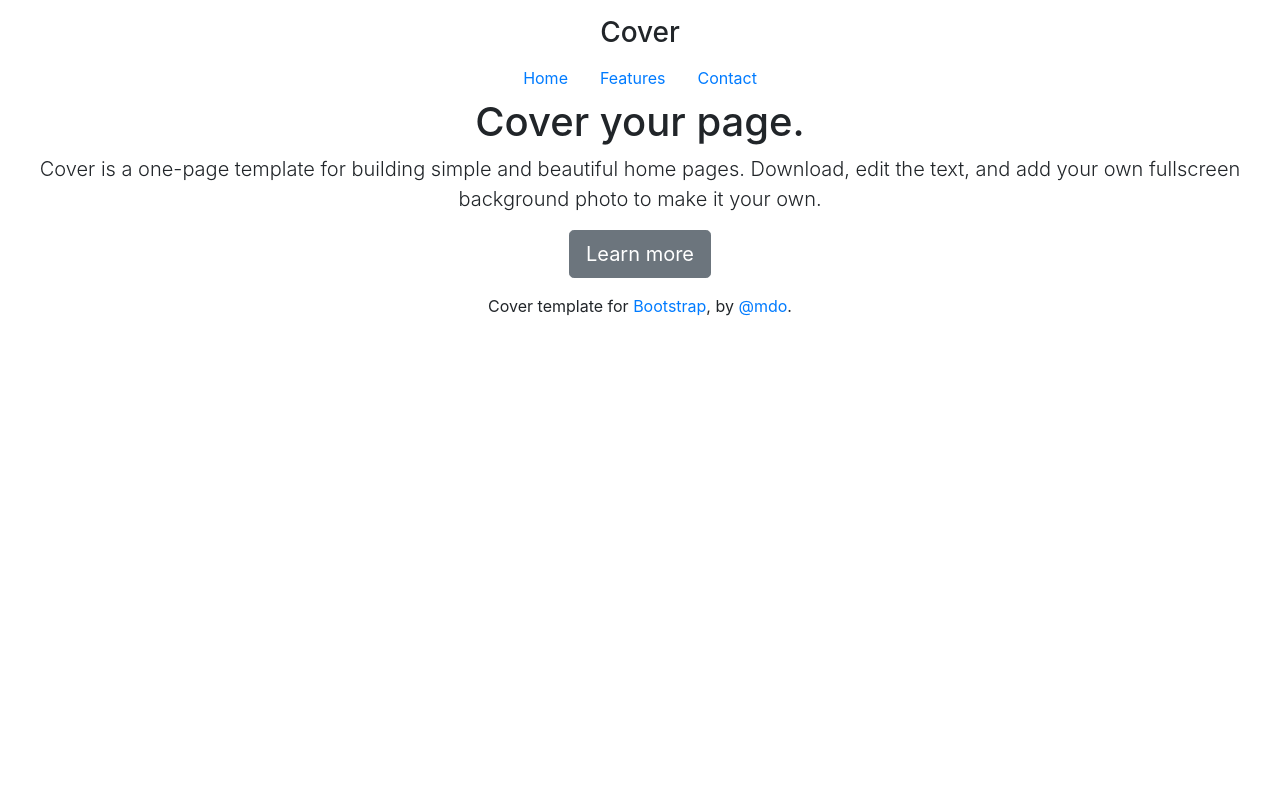
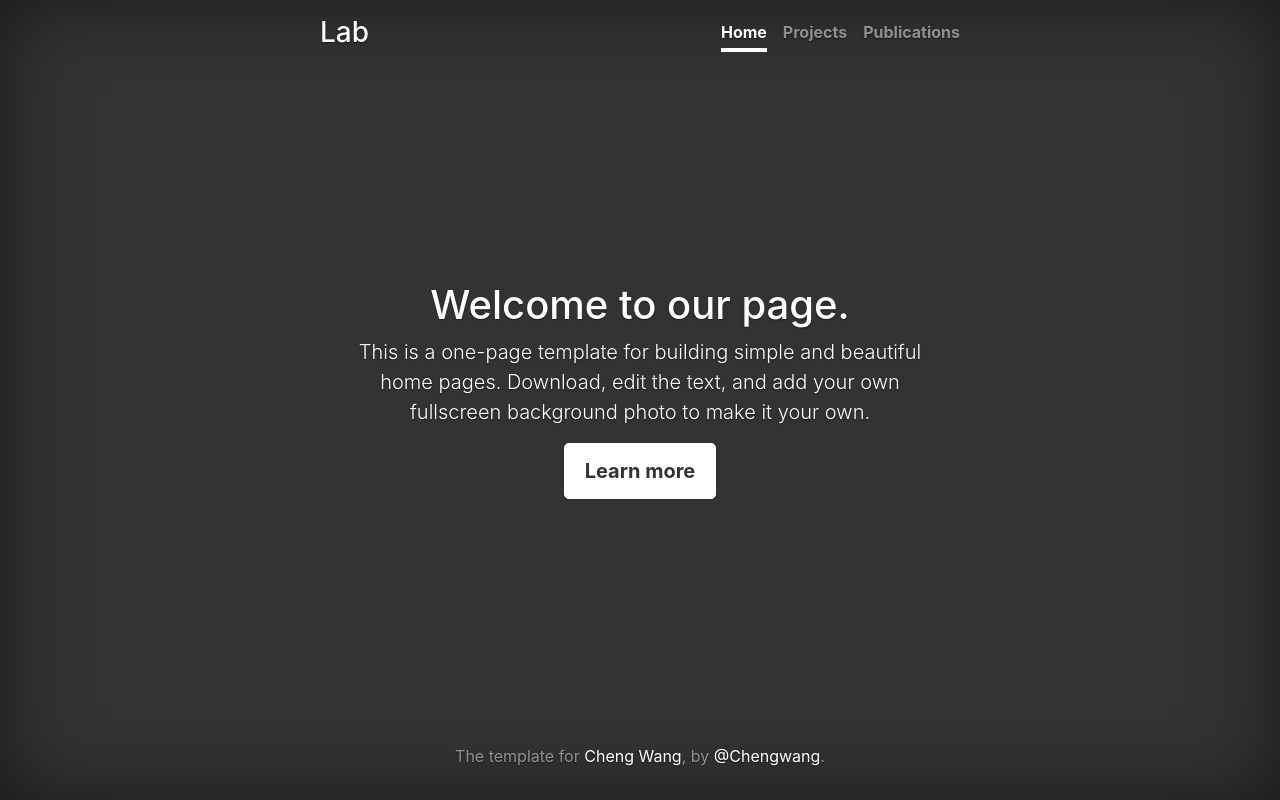
Before and after one commit to HurryXin/research_website, a Django app: page / in a window 1280 px wide. Run offline with Django 3.2, Linux system fonts and the light colour scheme; some libraries are stand-ins or nearby versions.

Commit message:
programing home page(index.html)

```diff
--- a/website/home/templates/home/index.html
+++ b/website/home/templates/home/index.html
@@ -9,28 +9,29 @@
 
     <title>Website home</title>
 
+    <link rel="stylesheet" href="https://stackpath.bootstrapcdn.com/bootstrap/4.1.0/css/bootstrap.min.css" integrity="sha384-9gVQ4dYFwwWSjIDZnLEWnxCjeSWFphJiwGPXr1jddIhOegiu1FwO5qRGvFXOdJZ4" crossorigin="anonymous">
     <script src="https://code.jquery.com/jquery-3.3.1.slim.min.js" integrity="sha384-q8i/X+965DzO0rT7abK41JStQIAqVgRVzpbzo5smXKp4YfRvH+8abtTE1Pi6jizo" crossorigin="anonymous"></script>
     <script src="https://cdnjs.cloudflare.com/ajax/libs/popper.js/1.14.0/umd/popper.min.js" integrity="sha384-cs/chFZiN24E4KMATLdqdvsezGxaGsi4hLGOzlXwp5UZB1LY//20VyM2taTB4QvJ" crossorigin="anonymous"></script>
     <script src="https://stackpath.bootstrapcdn.com/bootstrap/4.1.0/js/bootstrap.min.js" integrity="sha384-uefMccjFJAIv6A+rW+L4AHf99KvxDjWSu1z9VI8SKNVmz4sk7buKt/6v9KI65qnm" crossorigin="anonymous"></script>
-    <link rel="stylesheet" href="https://stackpath.bootstrapcdn.com/bootstrap/4.1.0/css/bootstrap.min.css" integrity="sha384-9gVQ4dYFwwWSjIDZnLEWnxCjeSWFphJiwGPXr1jddIhOegiu1FwO5qRGvFXOdJZ4" crossorigin="anonymous"></link>
+    <link href="../../static/home/css/cover.css" rel="stylesheet">
   </head>
   <body class="text-center">
-
     <div class="cover-container d-flex w-100 h-100 p-3 mx-auto flex-column">
       <header class="masthead mb-auto">
         <div class="inner">
-            <h3 class="masthead-brand">Cover</h3>
+          <h3 class="masthead-brand">Lab</h3>
           <nav class="nav nav-masthead justify-content-center">
             <a class="nav-link active" href="#">Home</a>
-              <a class="nav-link" href="#">Features</a>
-              <a class="nav-link" href="#">Contact</a>
+            <a class="nav-link" href="#">Projects</a>
+            <a class="nav-link" href="#">Publications</a>
+            <!-- <a class="nav-link" href="#">Contact</a> -->
           </nav>
         </div>
       </header>
 
       <main role="main" class="inner cover">
-          <h1 class="cover-heading">Cover your page.</h1>
-          <p class="lead">Cover is a one-page template for building simple and beautiful home pages. Download, edit the text, and add your own fullscreen background photo to make it your own.</p>
+        <h1 class="cover-heading">Welcome to our page.</h1>
+        <p class="lead">This is a one-page template for building simple and beautiful home pages. Download, edit the text, and add your own fullscreen background photo to make it your own.</p>
         <p class="lead">
           <a href="#" class="btn btn-lg btn-secondary">Learn more</a>
         </p>
@@ -38,18 +39,9 @@
 
       <footer class="mastfoot mt-auto">
         <div class="inner">
-            <p>Cover template for <a href="https://getbootstrap.com/">Bootstrap</a>, by <a href="https://twitter.com/mdo">@mdo</a>.</p>
+          <p>The template for <a href="#">Cheng Wang</a>, by <a href="#">@Chengwang</a>.</p>
         </div>
       </footer>
     </div>
-
-
-      <!-- Bootstrap core JavaScript
-      ================================================== -->
-      <!-- Placed at the end of the document so the pages load faster -->
-      <script src="https://code.jquery.com/jquery-3.3.1.slim.min.js" integrity="sha384-q8i/X+965DzO0rT7abK41JStQIAqVgRVzpbzo5smXKp4YfRvH+8abtTE1Pi6jizo" crossorigin="anonymous"></script>
-      <script>window.jQuery || document.write('<script src="../../../../assets/js/vendor/jquery-slim.min.js"><\/script>')</script>
-      <script src="../../../../assets/js/vendor/popper.min.js"></script>
-      <script src="../../../../dist/js/bootstrap.min.js"></script>
   </body>
 </html>
--- a/website/website/urls.py
+++ b/website/website/urls.py
@@ -17,7 +17,8 @@ from django.conf.urls import url, include
 from django.contrib import admin
 
 urlpatterns = [
-    url(r'^$', include('home.urls')),
+    url(r'^', include('home.urls')),
+    #url(r'^$', include('home.urls')),
     # url(r'^home/', include('home.urls')),
     url(r'^admin/', admin.site.urls),
 ]
```
Also changed, not shown: 1 other file. Lines whose indentation alone changed are shown as unchanged.
